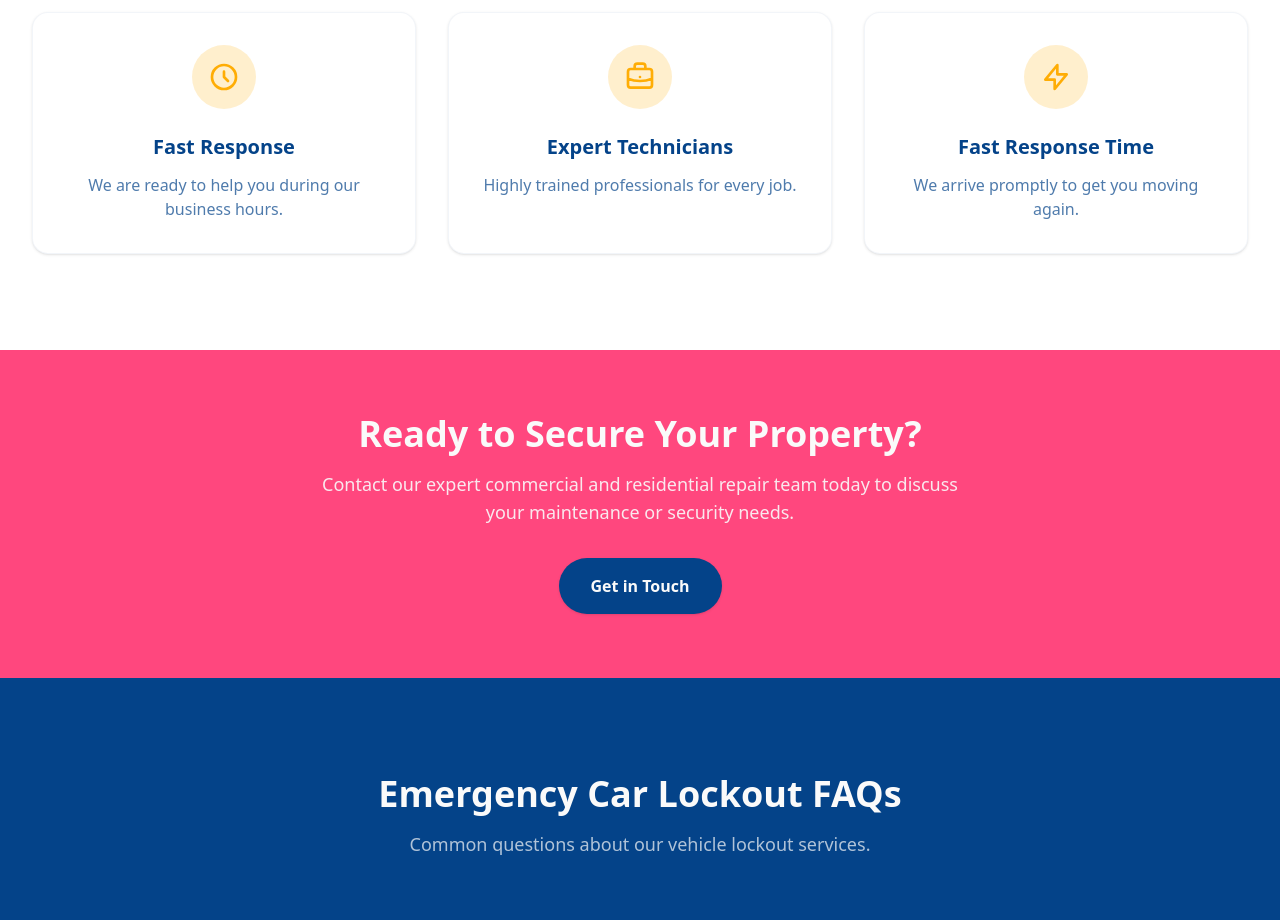
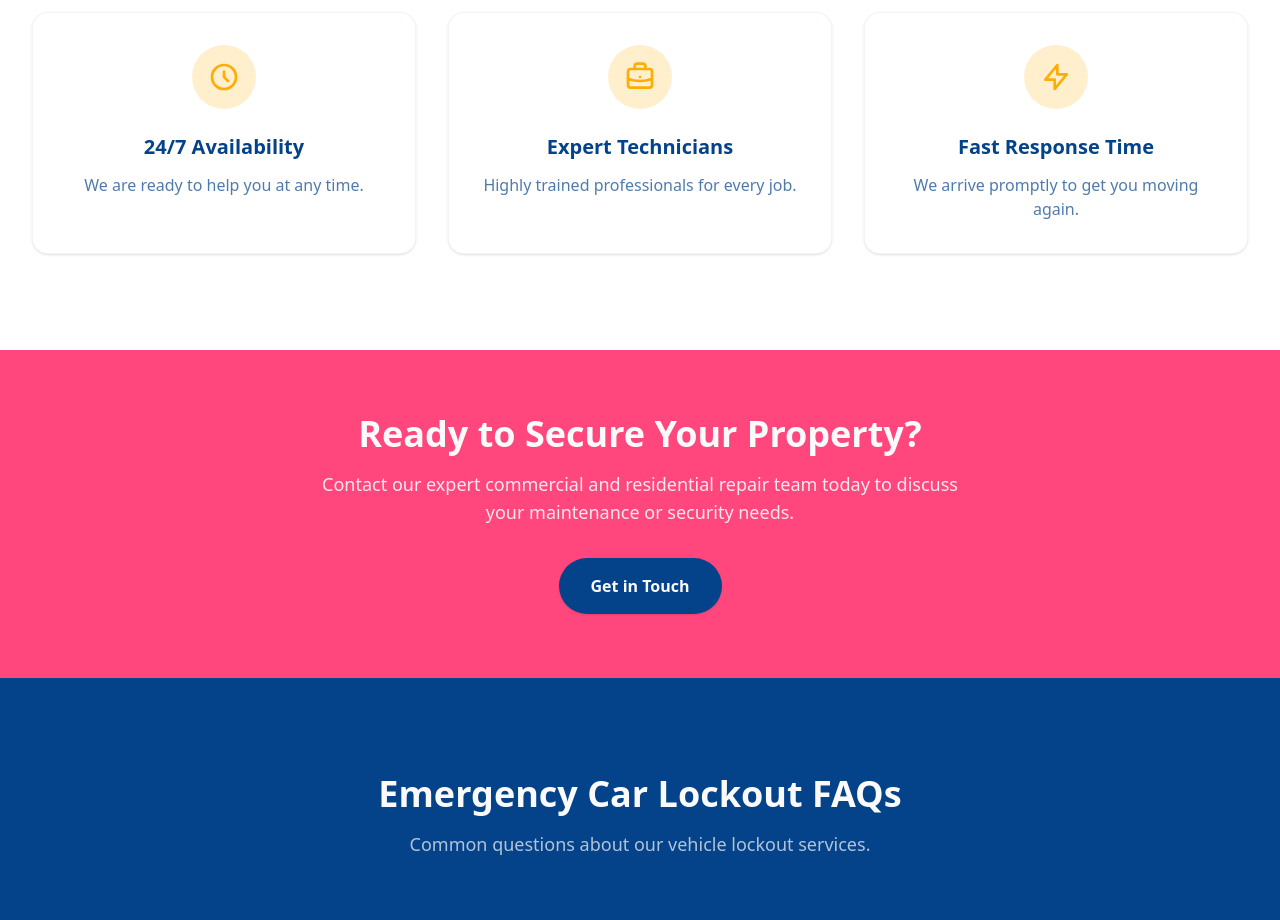
Before and after one commit to TasmanTech/falcon-website, a Next.js app in the folder apps/front-end/: page /car-lockout in a window 1280 px wide. Shown: the part 2420-3340 px from the top of the page. Built offline with nearby package versions, Linux system fonts and the light colour scheme.

Commit message:
Business hours corrected

```diff
--- a/apps/front-end/app/(core)/contact/page.tsx
+++ b/apps/front-end/app/(core)/contact/page.tsx
@@ -64,7 +64,7 @@ export default function ContactPage() {
                   <div>
                     <h3 className="text-sm font-bold font-montserrat text-brand-dark/70 uppercase tracking-wider mb-1">Phone</h3>
                     <a href="tel:+6492431404" className="text-lg font-bold text-brand-dark hover:text-brand-accent transition-colors">+64 9 243 1404</a>
-                    <p className="text-sm text-brand-dark/70 font-inter mt-1">We are open 7am to 6pm, Monday to Saturday.</p>
+                    <p className="text-sm text-brand-dark/70 font-inter mt-1">We are open 24/7 for fast help.</p>
                   </div>
                 </div>
 
--- a/apps/front-end/app/(services)/(auto-services)/auto/page.tsx
+++ b/apps/front-end/app/(services)/(auto-services)/auto/page.tsx
@@ -12,11 +12,11 @@ export const metadata: Metadata = {
     canonical: "/auto",
   },
   title: 'Mobile Auto Locksmith Auckland',
-  description: 'Reliable mobile automotive assistance in Auckland. We provide car lockouts, OBDII diagnostics, and dead battery jump starts.',
+  description: 'Reliable mobile automotive assistance in Auckland. We provide car lockouts, OBDII diagnostics, and dead battery jump starts 24/7.',
   keywords: 'Auto Services, Car Lockout, OBDII Diagnostic, Dead Battery Assistance, Auckland, web design, web development, Falcon Access',
   openGraph: {
     title: 'Mobile Auto Locksmith Auckland',
-    description: 'Reliable mobile automotive assistance in Auckland. We provide car lockouts, OBDII diagnostics, and dead battery jump starts.',
+    description: 'Reliable mobile automotive assistance in Auckland. We provide car lockouts, OBDII diagnostics, and dead battery jump starts 24/7.',
     url: "/auto",
   }
 };
--- a/apps/front-end/app/(services)/car-lockout/page.tsx
+++ b/apps/front-end/app/(services)/car-lockout/page.tsx
@@ -12,11 +12,11 @@ export const metadata: Metadata = {
     canonical: "/car-lockout",
   },
   title: 'Auckland Emergency Car Lockout Service',
-  description: 'Fast, non-destructive vehicle lockout assistance across Auckland. Our mobile fleet gets you back on the road safely and quickly.',
+  description: 'Fast, non-destructive vehicle lockout assistance across Auckland. Our 24/7 mobile fleet gets you back on the road safely and quickly.',
   keywords: 'Car Lockout, Auto Locksmith, Auckland, Vehicle Lockout, web design, web development, Falcon Access',
   openGraph: {
     title: 'Auckland Emergency Car Lockout Service',
-    description: 'Fast, non-destructive vehicle lockout assistance across Auckland. Our mobile fleet gets you back on the road safely and quickly.',
+    description: 'Fast, non-destructive vehicle lockout assistance across Auckland. Our 24/7 mobile fleet gets you back on the road safely and quickly.',
     url: "/car-lockout",
   }
 };
@@ -125,8 +125,8 @@ export default function CarLockoutPage() {
         items={[
           {
             icon: <svg className="w-8 h-8" fill="none" stroke="currentColor" viewBox="0 0 24 24"><path strokeLinecap="round" strokeLinejoin="round" strokeWidth={2} d="M12 8v4l3 3m6-3a9 9 0 11-18 0 9 9 0 0118 0z" /></svg>,
-            title: 'Fast Response',
-            description: "We are ready to help you during our business hours."
+            title: '24/7 Availability',
+            description: "We are ready to help you at any time."
           },
           {
             icon: <svg className="w-8 h-8" fill="none" stroke="currentColor" viewBox="0 0 24 24"><path strokeLinecap="round" strokeLinejoin="round" strokeWidth={2} d="M21 13.255A23.931 23.931 0 0112 15c-3.183 0-6.22-.62-9-1.745M16 6V4a2 2 0 00-2-2h-4a2 2 0 00-2 2v2m4 6h.01M5 20h14a2 2 0 002-2V8a2 2 0 00-2-2H5a2 2 0 00-2 2v10a2 2 0 002 2z" /></svg>,
--- a/apps/front-end/components/FloatingCTA.tsx
+++ b/apps/front-end/components/FloatingCTA.tsx
@@ -18,7 +18,7 @@ export default function FloatingCTA() {
     <div className="fixed bottom-6 right-6 z-50 md:hidden flex flex-col items-end gap-3">
       {isBubbleVisible && (
         <div className="bg-brand-dark text-brand-light text-sm px-4 py-2 rounded-2xl rounded-br-none shadow-md animate-card-ready animate-play">
-          Emergency Lockout Service
+          24/7 Emergency Lockout Service
         </div>
       )}
       <a
```
